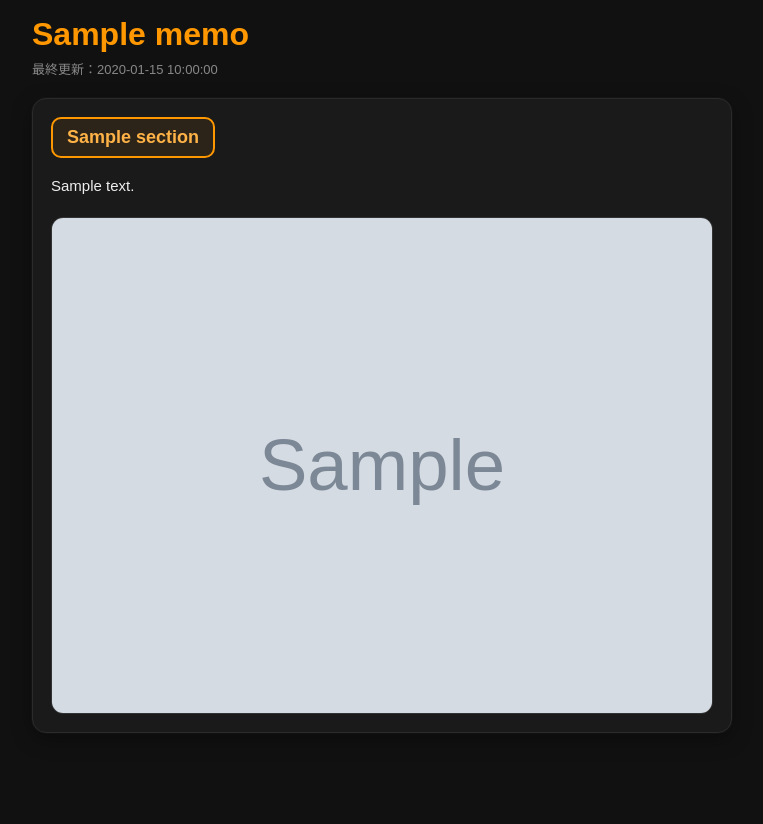
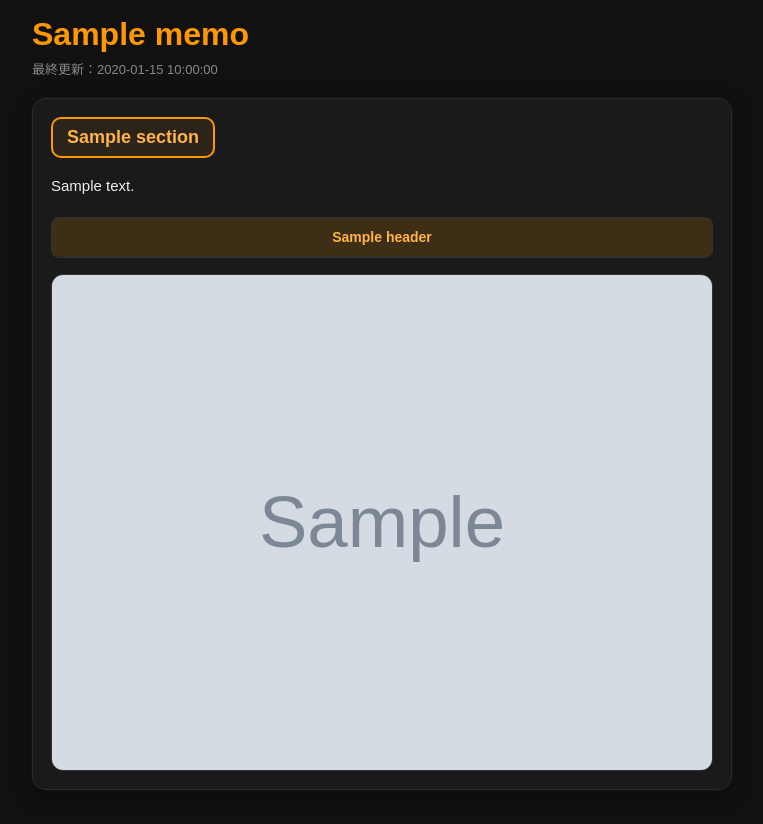
Before and after one commit to kenken0808/slot_app, a Flask app: template templates/index_memo.html in a window 1280 px wide. Shown: the whole page, without its empty margins (258-1021 px from the left). Before the commit the page ends 733 px from the top, so only its background shows below. Run offline with Flask 3, Linux system fonts and the light colour scheme; the template is opened without the code that fills it: most values are stand-ins (such as "Sample title", 1, 10 or a date in 2020); grey boxes marked "Sample" are stand-in pictures.

Commit message:
バイオメモ追加2

```diff
--- a/templates/index_memo.html
+++ b/templates/index_memo.html
@@ -149,6 +149,63 @@
 
     }
 
+    /* =========================
+       表
+    ========================= */
+    .memo-table {
+      margin-top: 16px;
+      border: 1px solid #333;
+      border-radius: 8px;
+      overflow: hidden;
+    }
+
+    .memo-table-row {
+      display: grid;
+      grid-auto-flow: column;
+      grid-auto-columns: 1fr;
+
+      border-bottom: 1px solid #2d2d2d;
+    }
+
+    .memo-table-row:last-child {
+      border-bottom: none;
+    }
+
+    .memo-table-row div {
+      padding: 8px 10px;
+      font-size: 14px;
+      line-height: 1.6;
+      text-align: center;
+    }
+
+    .memo-table-header {
+      background: rgba(255, 152, 0, 0.16);
+      color: #ffb347;
+      font-weight: bold;
+    }
+
+    .memo-table-row div + div {
+      border-left: 1px solid #2d2d2d;
+    }
+
+    /* =========================
+       文字色
+    ========================= */
+    .red {
+      color: #ff6b6b;
+      font-weight: bold;
+    }
+
+    .orange {
+      color: #ffb347;
+      font-weight: bold;
+    }
+
+    .green {
+      color: #6ee7b7;
+      font-weight: bold;
+    }
+
   </style>
 </head>
 
@@ -176,6 +233,38 @@
           {{ section.text | replace('\n', '<br>') | safe }}
         </div>
 
+        {% if section.tables %}
+
+          {% for table in section.tables %}
+
+            <div class="memo-table">
+
+              <div class="memo-table-row memo-table-header">
+
+                {% for header in table.headers %}
+                  <div>{{ header }}</div>
+                {% endfor %}
+
+              </div>
+
+              {% for row in table.rows %}
+
+                <div class="memo-table-row">
+
+                  {% for cell in row %}
+                    <div>{{ cell | safe }}</div>
+                  {% endfor %}
+
+                </div>
+
+              {% endfor %}
+
+            </div>
+
+          {% endfor %}
+
+        {% endif %}
+
         {% if section.images %}
 
           {% for image in section.images %}
```
Also changed, not shown: config/memo_config.py (+18 -0 lines).
